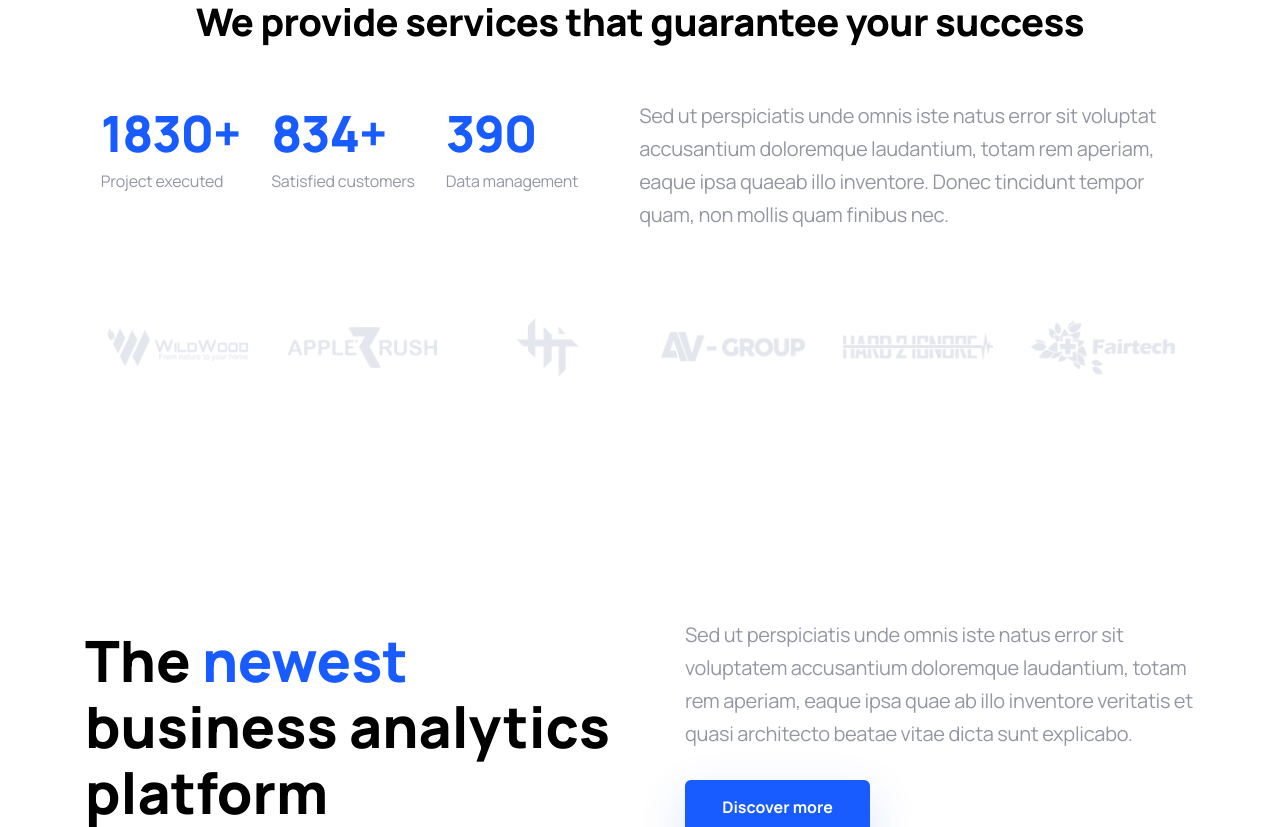
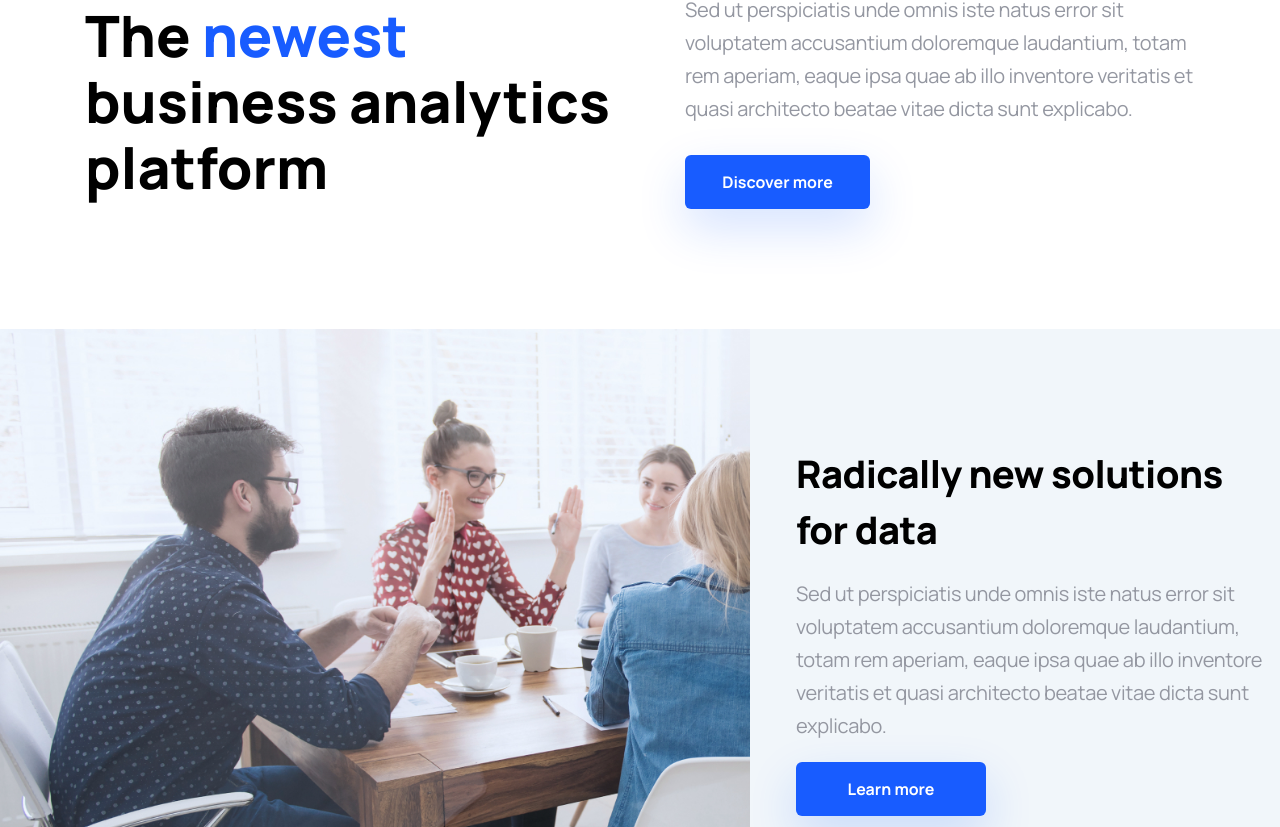
Before and after one commit to ZeLars3/themeforest, a React (Create React App) app: page /#/ in a window 1280 px wide. Shown: the part 253-1080 px from the top of the page. Built offline with nearby package versions, Linux system fonts and the light colour scheme.

Commit message:
feature/add Solution block

```diff
--- /dev/null
+++ b/src/components/NewSolutions/index.tsx
@@ -0,0 +1,53 @@
+import { FC } from 'react'
+import {
+  NavigateFunction,
+  useNavigate
+} from 'react-router-dom'
+
+import { Routes } from 'enums'
+import { Button } from 'components/common'
+import TeamDiscussion from 'assets/img/teamDiscussion.jpg'
+
+import {
+  SolutionContainer,
+  Image,
+  SolutionText,
+  SolutionTitle,
+  WrapperImage,
+  WrapperInner
+} from './styled'
+
+export const NewSolutions: FC = () => {
+  const navigate: NavigateFunction = useNavigate()
+
+  const handleNavigate = (): void => {
+    navigate(Routes.Solutions)
+  }
+
+  return (
+    <SolutionContainer>
+      <WrapperImage>
+        <Image src={TeamDiscussion} alt="Team discussion" />
+      </WrapperImage>
+      <WrapperInner>
+        <SolutionTitle>
+          Radically new solutions
+          <br /> for data
+        </SolutionTitle>
+        <SolutionText>
+          Sed ut perspiciatis unde omnis iste natus error
+          sit voluptatem accusantium doloremque laudantium,
+          totam rem aperiam, eaque ipsa quae ab illo
+          inventore veritatis et quasi architecto beatae
+          vitae dicta sunt explicabo.
+        </SolutionText>
+        <Button
+          size="big"
+          btnType="square"
+          clickHandle={handleNavigate}>
+          Learn more
+        </Button>
+      </WrapperInner>
+    </SolutionContainer>
+  )
+}
--- /dev/null
+++ b/src/components/NewSolutions/styled.ts
@@ -0,0 +1,56 @@
+import styled from 'styled-components'
+
+export const SolutionContainer = styled.section`
+  display: flex;
+  flex-direction: row;
+  justify-content: flex-start;
+  align-items: center;
+  max-width: 100%;
+  background-color: ${({ theme }) =>
+    theme.colors.background};
+`
+
+export const WrapperImage = styled.div`
+  margin-right: 46px;
+`
+
+export const Image = styled.img`
+  height: auto;
+  width: auto;
+  max-width: 750px;
+  max-height: 740px;
+`
+
+export const WrapperInner = styled.div`
+  display: flex;
+  flex-direction: column;
+  max-width: 540px;
+
+  button {
+    color: ${({ theme }) => theme.colors.white};
+    border: none;
+    font-weight: 700;
+    font-size: 16px;
+    line-height: 24px;
+    padding: 15px 37px;
+    width: 190px;
+
+    &:hover {
+      background: ${({ theme }) => theme.colors.hover};
+    }
+`
+
+export const SolutionTitle = styled.h1`
+  font-weight: 800;
+  font-size: 38px;
+  line-height: 56px;
+  letter-spacing: -0.015em;
+`
+
+export const SolutionText = styled.p`
+  padding: 20px 0;
+  font-size: 20px;
+  line-height: 33px;
+  letter-spacing: -0.015em;
+  color: ${({ theme }) => theme.colors.grey};
+`
--- a/src/pages/Home/index.tsx
+++ b/src/pages/Home/index.tsx
@@ -4,13 +4,15 @@ import { MainLayout } from 'layouts/MainLayout'
 import { Help } from 'components/Help'
 import { Business } from 'components/Business'
 import { SuccessStatistic } from 'components/SuccessStatistic'
+import { NewSolutions } from 'components/NewSolutions'
 
 export const Home: FC = () => {
   return (
     <>
       <MainLayout>
+        <Business />
+        <NewSolutions />
         <SuccessStatistic />
-        <Business />
         <Help />
       </MainLayout>
     </>
```
Also changed, not shown: src/assets/img/teamDiscussion.jpg (added).
